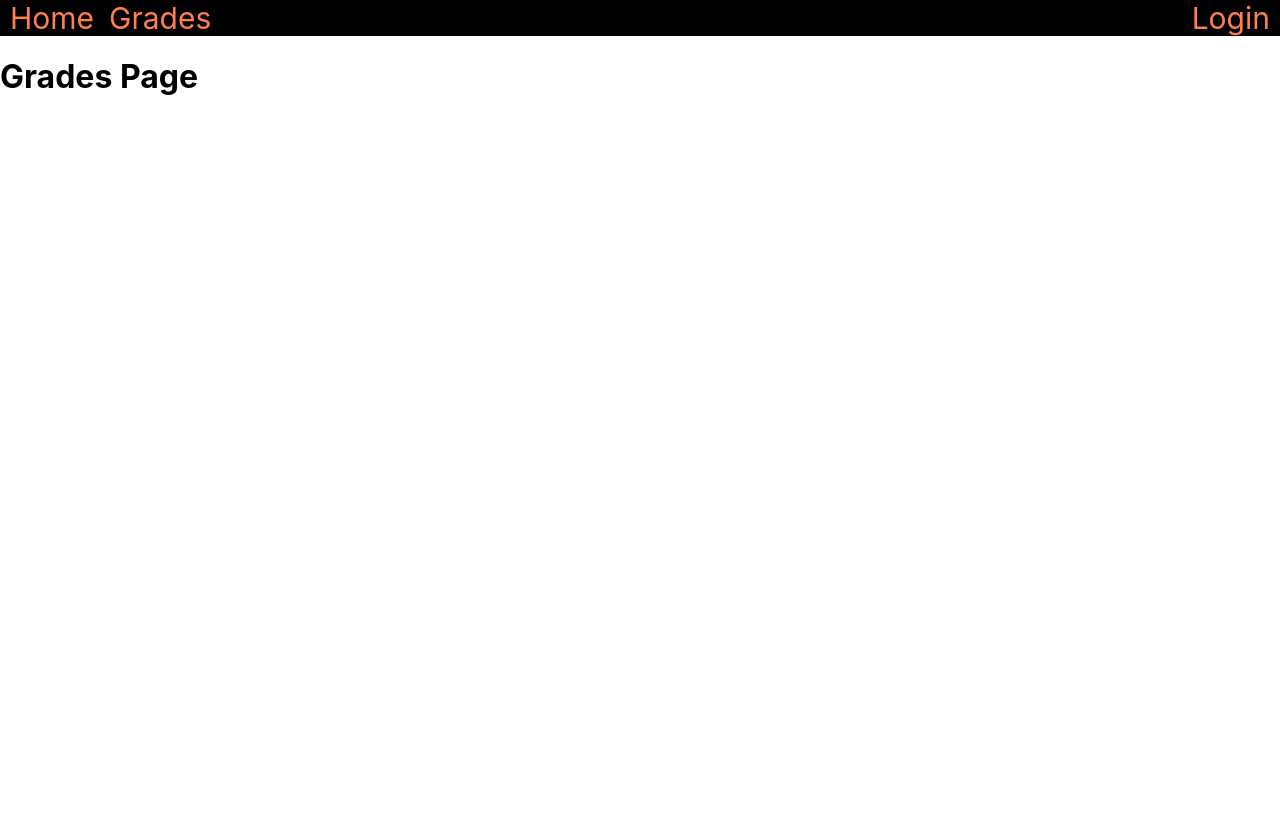
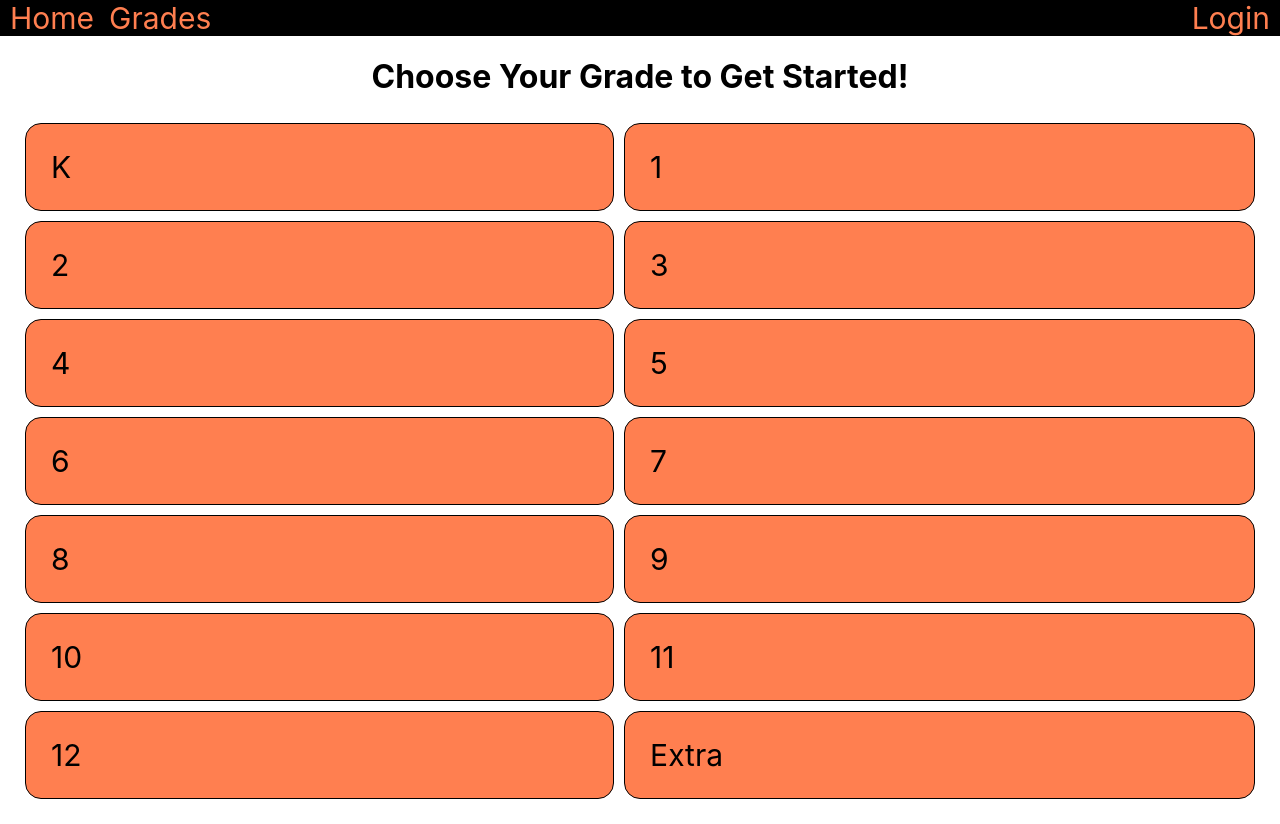
Before and after one commit to AlexOcegueda/MathLearn, a React (Create React App) app: page /Grades in a window 1280 px wide. Before the commit the page ends 800 px from the top, so only its background shows below. Built offline with nearby package versions, Linux system fonts and the light colour scheme.

Commit message:
Created grade list with header

```diff
--- a/src/Grades.js
+++ b/src/Grades.js
@@ -2,9 +2,54 @@ import React from 'react'
 
 function Grades() {
     return (
-        <div>
-            <h1>Grades Page</h1>
-        </div>
+        <>
+            <h1 className='grades-header'>Choose Your Grade to Get Started!</h1>
+            <div className='grade-list-container'>
+                <div className='grade-item-container'>
+                    <div className='grade-item'>K</div>
+                </div>
+                <div className='grade-item-container'>
+                    <div className='grade-item'>1</div>
+                </div>
+                <div className='grade-item-container'>
+                    <div className='grade-item'>2</div>
+                </div>
+                <div className='grade-item-container'>
+                    <div className='grade-item'>3</div>
+                </div>
+                <div className='grade-item-container'>
+                    <div className='grade-item'>4</div>
+                </div>
+                <div className='grade-item-container'>
+                    <div className='grade-item'>5</div>
+                </div>
+                <div className='grade-item-container'>
+                    <div className='grade-item'>6</div>
+                </div>
+                <div className='grade-item-container'>
+                    <div className='grade-item'>7</div>
+                </div>
+                <div className='grade-item-container'>
+                    <div className='grade-item'>8</div>
+                </div>
+                <div className='grade-item-container'>
+                    <div className='grade-item'>9</div>
+                </div>
+                <div className='grade-item-container'>
+                    <div className='grade-item'>10</div>
+                </div>
+                <div className='grade-item-container'>
+                    <div className='grade-item'>11</div>
+                </div>
+                <div className='grade-item-container'>
+                    <div className='grade-item'>12</div>
+                </div>
+                <div className='grade-item-container'>
+                    <div className='grade-item'>Extra</div>
+                </div>
+
+            </div>
+        </>
     )
 }
 
```
